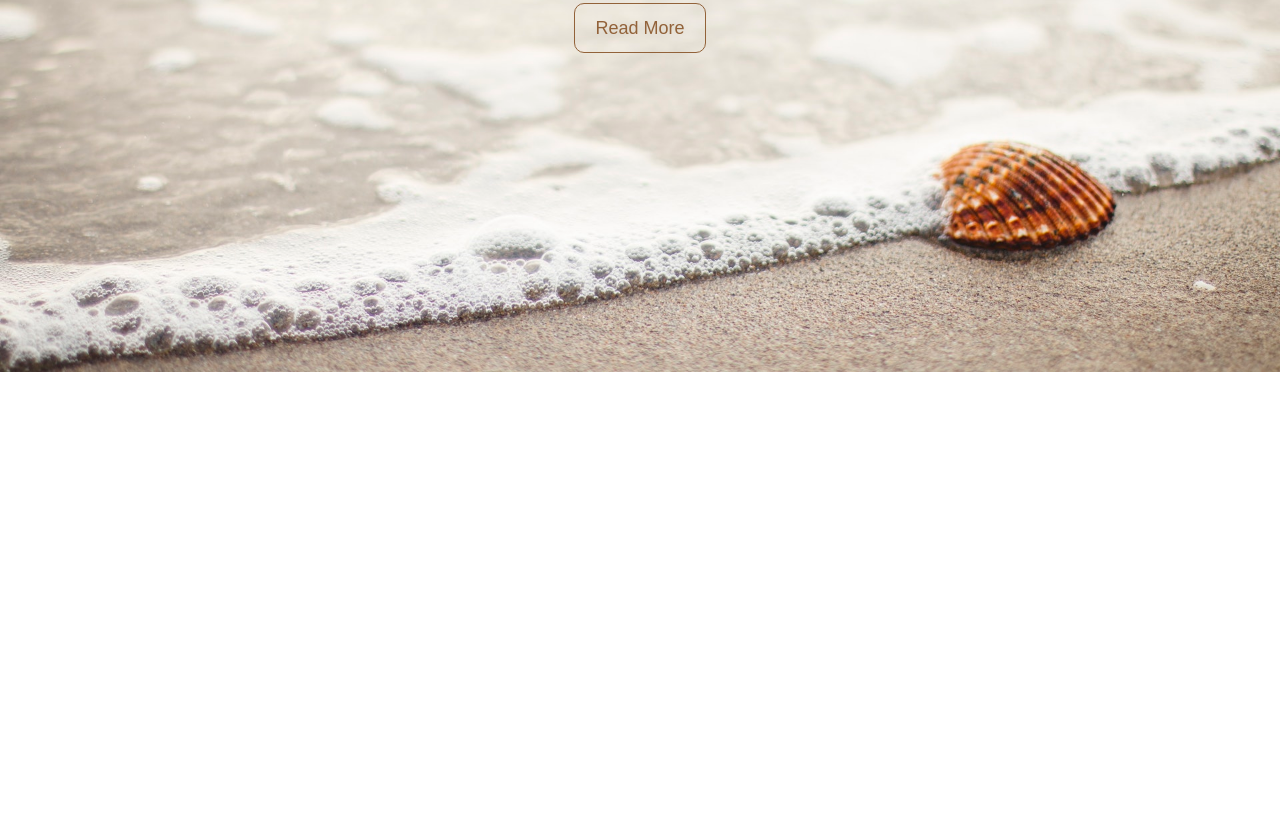
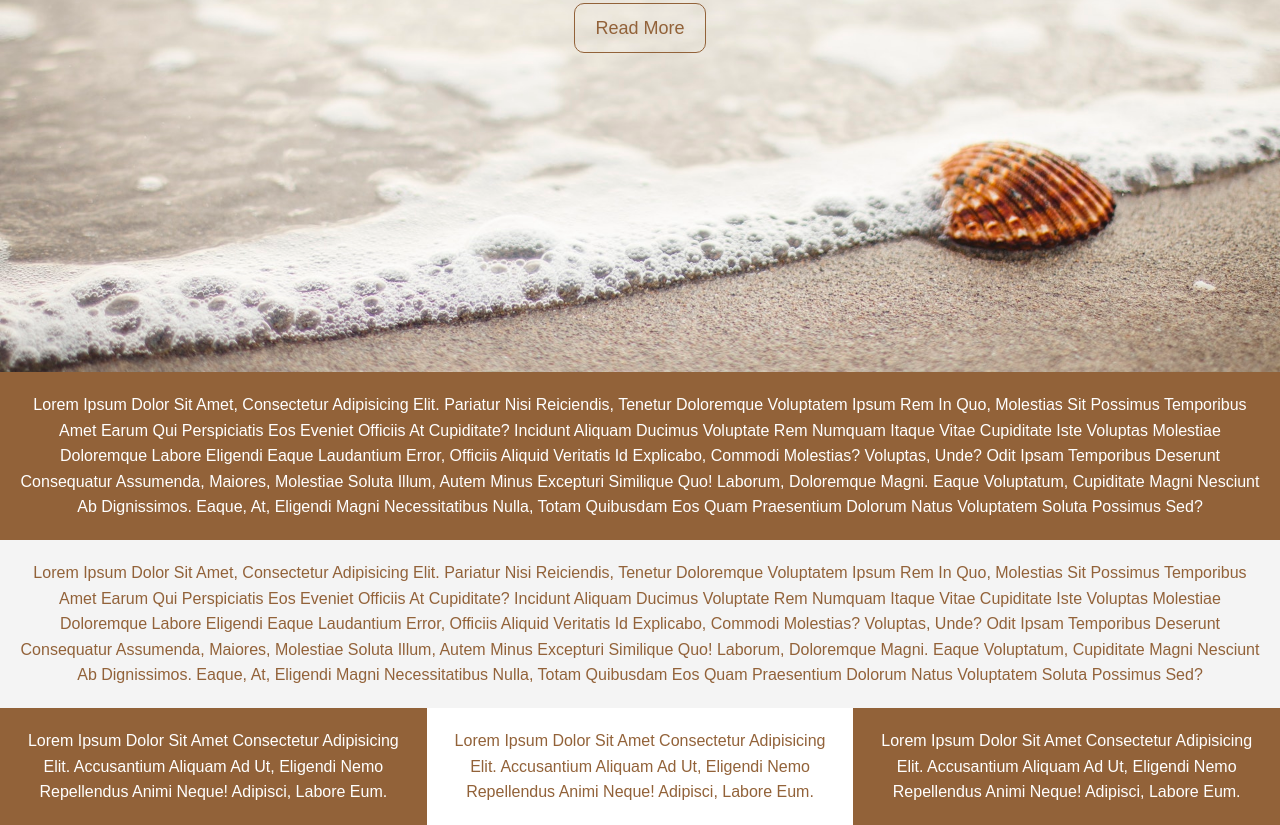
Before and after one commit to XXXHAYABUZAXXX/easy-fullscreen-landing-page, a plain HTML site: page index.html in a window 1280 px wide. Shown: the part 428-1253 px from the top of the page. Before the commit the page ends 800 px from the top, so only its background shows below. Drawn offline with Linux system fonts and the light colour scheme.

Commit message:
second commit

```diff
--- a/index.html
+++ b/index.html
@@ -16,5 +16,61 @@
       </p>
       <a href="#" class="button">read more</a>
     </header>
+
+    <section class="section-1">
+      <p>
+        Lorem ipsum dolor sit amet, consectetur adipisicing elit. Pariatur nisi
+        reiciendis, tenetur doloremque voluptatem ipsum rem in quo, molestias
+        sit possimus temporibus amet earum qui perspiciatis eos eveniet officiis
+        at cupiditate? Incidunt aliquam ducimus voluptate rem numquam itaque
+        vitae cupiditate iste voluptas molestiae doloremque labore eligendi
+        eaque laudantium error, officiis aliquid veritatis id explicabo, commodi
+        molestias? Voluptas, unde? Odit ipsam temporibus deserunt consequatur
+        assumenda, maiores, molestiae soluta illum, autem minus excepturi
+        similique quo! Laborum, doloremque magni. Eaque voluptatum, cupiditate
+        magni nesciunt ab dignissimos. Eaque, at, eligendi magni necessitatibus
+        nulla, totam quibusdam eos quam praesentium dolorum natus voluptatem
+        soluta possimus sed?
+      </p>
+    </section>
+    <section class="section-2">
+      <p>
+        Lorem ipsum dolor sit amet, consectetur adipisicing elit. Pariatur nisi
+        reiciendis, tenetur doloremque voluptatem ipsum rem in quo, molestias
+        sit possimus temporibus amet earum qui perspiciatis eos eveniet officiis
+        at cupiditate? Incidunt aliquam ducimus voluptate rem numquam itaque
+        vitae cupiditate iste voluptas molestiae doloremque labore eligendi
+        eaque laudantium error, officiis aliquid veritatis id explicabo, commodi
+        molestias? Voluptas, unde? Odit ipsam temporibus deserunt consequatur
+        assumenda, maiores, molestiae soluta illum, autem minus excepturi
+        similique quo! Laborum, doloremque magni. Eaque voluptatum, cupiditate
+        magni nesciunt ab dignissimos. Eaque, at, eligendi magni necessitatibus
+        nulla, totam quibusdam eos quam praesentium dolorum natus voluptatem
+        soluta possimus sed?
+      </p>
+    </section>
+    <section class="section-3">
+      <div class="box">
+        <p>
+          Lorem ipsum dolor sit amet consectetur adipisicing elit. Accusantium
+          aliquam ad ut, eligendi nemo repellendus animi neque! Adipisci, labore
+          eum.
+        </p>
+      </div>
+      <div class="box">
+        <p>
+          Lorem ipsum dolor sit amet consectetur adipisicing elit. Accusantium
+          aliquam ad ut, eligendi nemo repellendus animi neque! Adipisci, labore
+          eum.
+        </p>
+      </div>
+      <div class="box">
+        <p>
+          Lorem ipsum dolor sit amet consectetur adipisicing elit. Accusantium
+          aliquam ad ut, eligendi nemo repellendus animi neque! Adipisci, labore
+          eum.
+        </p>
+      </div>
+    </section>
   </body>
 </html>
--- a/style/style.scss
+++ b/style/style.scss
@@ -51,3 +51,32 @@ a {
     }
   }
 }
+
+.section-1,
+.section-2 {
+  padding: 20px;
+  text-align: center;
+}
+
+.section-1 {
+  background: #926239;
+  color: #fff;
+}
+
+.section-2 {
+  background: #f4f4f4;
+}
+
+.section-3 {
+  display: flex;
+  text-align: center;
+
+  .box {
+    padding: 20px;
+
+    &:nth-of-type(odd) {
+      background: #926239;
+      color: #fff;
+    }
+  }
+}
```
Also changed, not shown: style/style.css, 1 other file.
